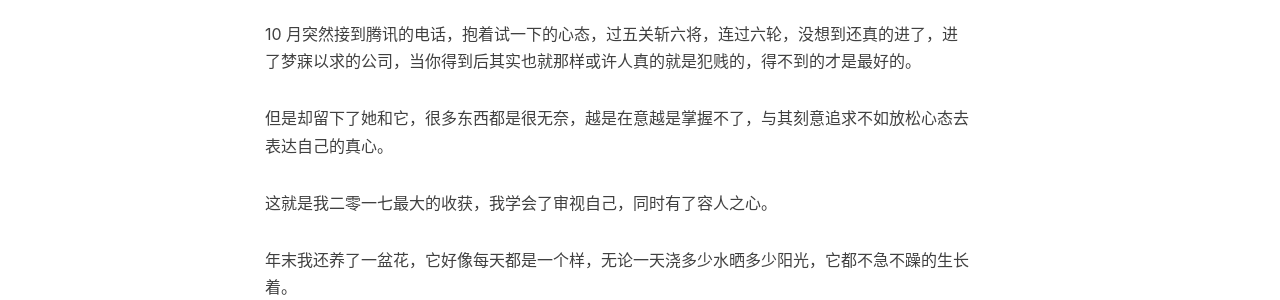
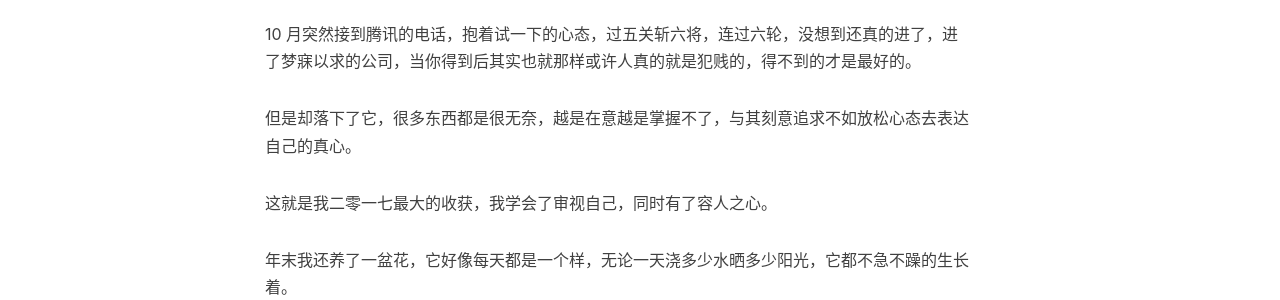
Before and after one commit to chenmingbiao/chenmingbiao.github.io, a Jekyll site: the page built from _posts/2018-02-09-the-summery-of-2017.markdown, in a window 1280 px wide. Shown: the part 1205-1505 px from the top of the page. Built offline with Jekyll 4.4.1, drawn with Linux system fonts in a browser that asks for light colours; nearby versions of some CDN libraries; comment, search, counter and statistics services are not loaded.

```diff
--- a/_posts/2018-02-09-the-summery-of-2017.markdown
+++ b/_posts/2018-02-09-the-summery-of-2017.markdown
@@ -33,7 +33,7 @@ tags:
 
 10 月突然接到腾讯的电话，抱着试一下的心态，过五关斩六将，连过六轮，没想到还真的进了，进了梦寐以求的公司，当你得到后其实也就那样或许人真的就是犯贱的，得不到的才是最好的。
 
-但是却留下了她和它，很多东西都是很无奈，越是在意越是掌握不了，与其刻意追求不如放松心态去表达自己的真心。
+但是却落下了它，很多东西都是很无奈，越是在意越是掌握不了，与其刻意追求不如放松心态去表达自己的真心。
 
 这就是我二零一七最大的收获，我学会了审视自己，同时有了容人之心。
 
```
